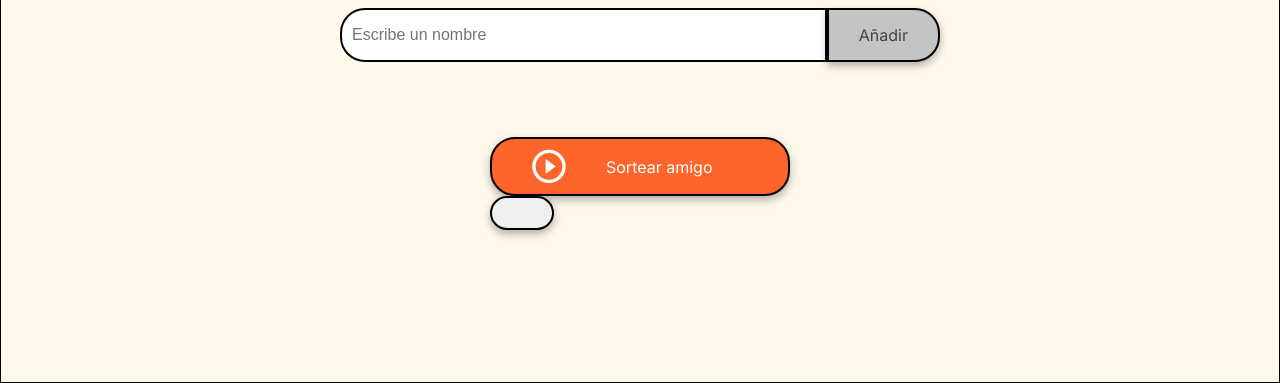
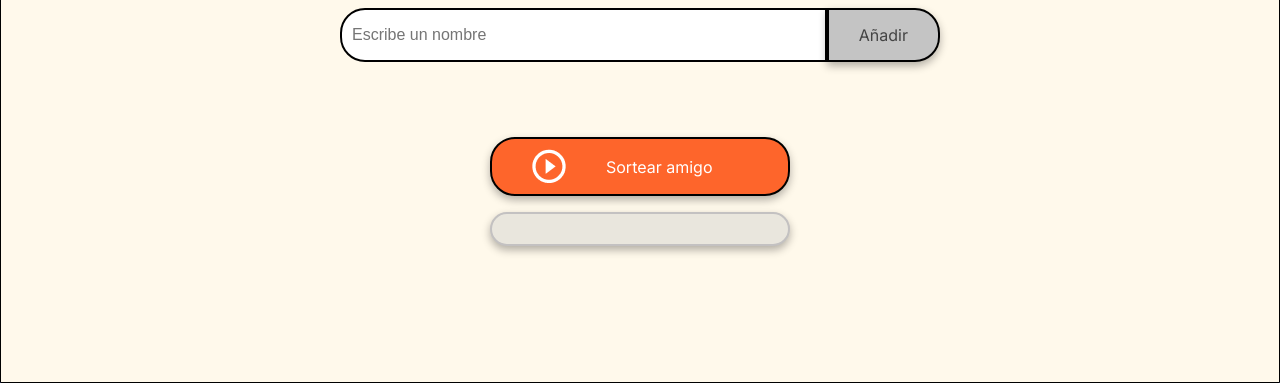
Before and after one commit to kathmiv/challenge-amigo-secreto, a plain HTML site: page index.html in a window 1280 px wide. Shown: the part 417-800 px from the top of the page. Drawn offline with Linux system fonts and the light colour scheme.

Commit message:
Crea el estilo del botón de nuevo sorteo

```diff
--- a/style.css
+++ b/style.css
@@ -88,6 +88,9 @@ body {
 }
 
 .button-container {
+    display: flex;
+    flex-direction: column;
+    gap: 16px;
     width: 300px;
     justify-content: center;
 }
@@ -113,6 +116,13 @@ button {
     border-radius: 25px;
     box-shadow: 0 4px 8px rgba(0, 0, 0, 0.3);
     cursor: pointer;
+}
+
+.button-new {
+    width: 300px;
+    background-color: #e9e6dd;
+    border: 2px solid #c3c1c1;
+    color: #909090;
 }
 
 .button-add {
```
